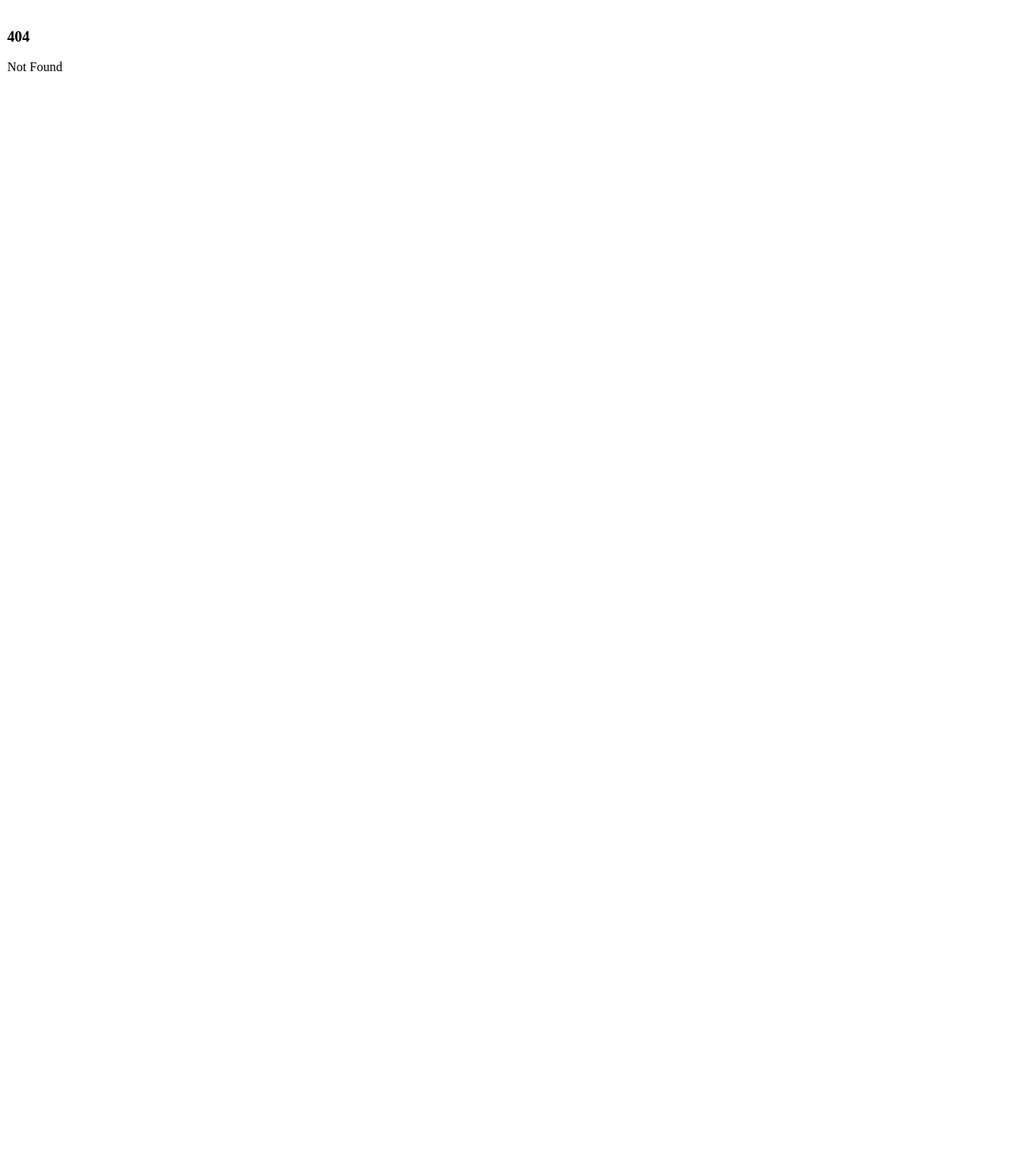
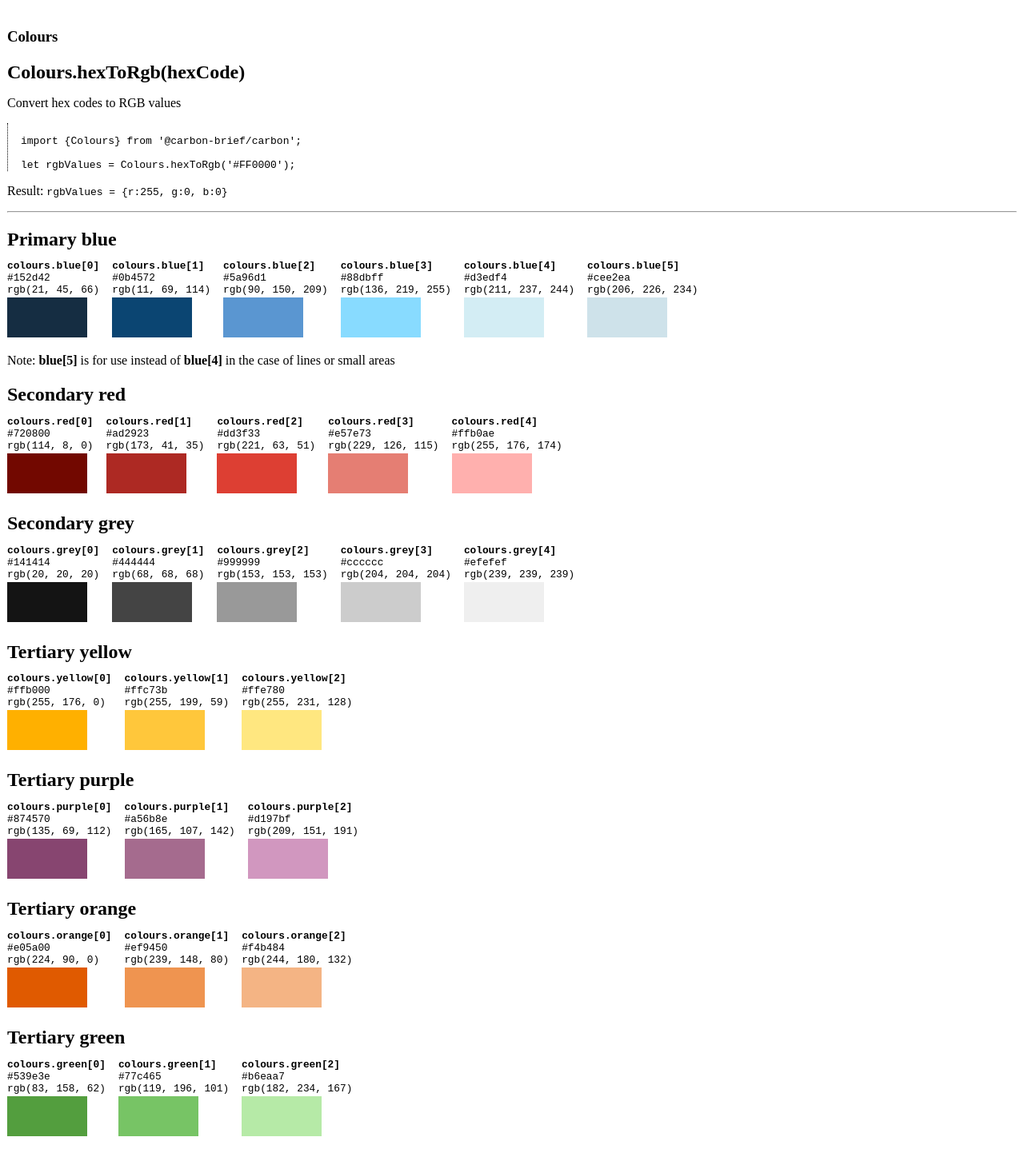
Before and after one commit to carbonbrief/carbon-components, a SvelteKit app: page /Colours in a window 1280 px wide. Before the commit this address had no page. Shown: the part 20-1467 px from the top of the page at 80% size. Before the commit the page ends 800 px from the top, so only its background shows below. Built offline with nearby package versions, Linux system fonts and the light colour scheme.

Commit message:
Update colours (#11)
* add basic swatches

* update colours

* docs

* gender

```diff
--- a/src/lib/BarChart.svelte
+++ b/src/lib/BarChart.svelte
@@ -1,9 +1,11 @@
 <script>
 	import { scaleLinear, scaleTime, line, extent, area } from 'd3';
-	import { categorical } from '$lib/cb-colours.js';
+	import {Colours} from '$lib';
 	import LinearAxes from '$lib/LinearAxes.svelte';
 	import Tooltip from '$lib/Tooltip.svelte';
 	import Key from '$lib/SVGKey.svelte';
+
+	let categorical = Colours.categoricalAreas;
 
 	export let width = 720;
 	export let height = 600;
--- a/src/lib/LineChart.svelte
+++ b/src/lib/LineChart.svelte
@@ -1,9 +1,13 @@
 <script>
 	import { scaleLinear, scaleTime, line, extent, area } from 'd3';
-	import { categorical } from '$lib/cb-colours.js';
+	import * as Colours from '$lib/colours.js';
 	import LinearAxes from '$lib/LinearAxes.svelte';
 	import Tooltip from '$lib/Tooltip.svelte';
 	import Key from '$lib/SVGKey.svelte';
+
+	console.log(Colours);
+
+	const categorical = Colours.categoricalLines;
 
 	export let width = 720;
 	export let height = 600;
--- a/src/lib/LinearAxes.svelte
+++ b/src/lib/LinearAxes.svelte
@@ -1,5 +1,6 @@
 <script>
-	import { darkGrey } from '$lib/cb-colours';
+	import {Colours} from '$lib';
+	let darkGrey = Colours.grey[0];
 
 	export let plotHeight = 500;
 	export let plotWidth = 1000;
--- a/src/lib/cb-colours.js
+++ /dev/null
@@ -1,35 +0,0 @@
-
-
-let blue = ['#152d42','#0b4572','#5a96d1','#88dbff','#d3edf4'];
-let red = ['#720800','#ad2923','#dd3f33','#e57e73','#ffb0ae'];
-let grey = ['#141414','#444444','#999999','#cccccc','#efefef'];
-let yellow = ['#ffb000','#ffc73b','#ffe780'];
-let purple = ['#874570','#a56b8e','#d197bf'];
-let orange = ['#e05a00','#ef9450','#f4b484'];
-let green = ['#539e3e','#77c465','#b6eaa7'];
-
-export let darkGrey = grey[1];
-export let categorical = ['#2F8FCE', '#C7432B', '#A14A7B', '#EFC530', '#DF9239', '#0B4572'];
-
-export let colourRanges = {
-  red, orange, yellow, green, blue, purple, grey
-}
-
-export let mainBlue = blue[0];
-export let highlightRed = red[3];
-
-export let hexToRgb = (hexString)=>{
-  let hex = hexString;
-  // Expand shorthand form (e.g. "03F") to full form (e.g. "0033FF")
-  const shorthandRegex = /^#?([a-f\d])([a-f\d])([a-f\d])$/i;
-  hex = hex.replace(shorthandRegex, function(m, r, g, b) {
-    return r + r + g + g + b + b;
-  });
-
-  const result = /^#?([a-f\d]{2})([a-f\d]{2})([a-f\d]{2})$/i.exec(hex);
-  return result ? {
-    r: parseInt(result[1], 16),
-    g: parseInt(result[2], 16),
-    b: parseInt(result[3], 16)
-  } : null;
-}
--- /dev/null
+++ b/src/lib/colours.js
@@ -0,0 +1,30 @@
+import { interpolateHcl } from "d3";
+
+export const blue = ['#152d42','#0b4572','#5a96d1','#88dbff','#d3edf4','#cee2ea'];
+export const red = ['#720800','#ad2923','#dd3f33','#e57e73','#ffb0ae'];
+export const grey = ['#141414','#444444','#999999','#cccccc','#efefef'];
+export const yellow = ['#ffb000','#ffc73b','#ffe780'];
+export const purple = ['#874570','#a56b8e','#d197bf'];
+export const orange = ['#e05a00','#ef9450','#f4b484'];
+export const green = ['#539e3e','#77c465','#b6eaa7'];
+
+export const categoricalAreas = [blue[1], blue[2], blue[3], blue[4], grey[3], grey[2]];
+export const categoricalLines = [blue[1], blue[2], blue[3], blue[5], grey[2]];
+export const gender = {men:purple[1] ,women:yellow[1]}
+// export const temperatureRamp = ()
+
+export let hexToRgb = (hexString)=>{
+  let hex = hexString;
+  // Expand shorthand form (e.g. "03F") to full form (e.g. "0033FF")
+  const shorthandRegex = /^#?([a-f\d])([a-f\d])([a-f\d])$/i;
+  hex = hex.replace(shorthandRegex, function(match, r, g, b) {
+    return r + r + g + g + b + b;
+  });
+
+  const result = /^#?([a-f\d]{2})([a-f\d]{2})([a-f\d]{2})$/i.exec(hex);
+  return result ? {
+    r: parseInt(result[1], 16),
+    g: parseInt(result[2], 16),
+    b: parseInt(result[3], 16)
+  } : null;
+}
--- a/src/lib/index.js
+++ b/src/lib/index.js
@@ -6,10 +6,12 @@ import Header from './Header.svelte';
 import Footer from './Footer.svelte';
 import LineChart from './LineChart.svelte';
 import Tooltip from './Tooltip.svelte';
+import * as Colours from './colours.js';
 // COMPONENT IMPORTS
 
 // Reexport your entry components here
 export {
+	Colours,
 	ChartFrame,
 	GlobalStyle,
 	Logo,
@@ -17,6 +19,6 @@ export {
 	Header,
 	Footer,
 	LineChart,
-	Tooltip
+	Tooltip,
 	// COMPONENT EXPORTS
 };
--- a/src/routes/+page.svelte
+++ b/src/routes/+page.svelte
@@ -24,6 +24,7 @@
 </ul>
 <h2>Style guide</h2>
 <ul>
+	<li><a href="{base}/Colours">Colours</a></li>
 	<li><a href="{base}/TypeStyles">Type styles</a></li>
 </ul>
 <h2>Usage examples</h2>
--- /dev/null
+++ b/src/routes/Colours/+page.svelte
@@ -0,0 +1,98 @@
+<script>
+  import * as colours from "$lib/colours.js";
+  function hexToRgb(hex) {
+    return Object.values(colours.hexToRgb(hex)).join(', ')
+  }
+</script>
+<h1>Colours</h1>
+<h2>Colours.hexToRgb(hexCode)</h2>
+<p>Convert hex codes to RGB values</p>
+<pre class="js">
+import {'{Colours}'} from '@carbon-brief/carbon';
+
+let rgbValues = Colours.hexToRgb('#FF0000');
+</pre>
+<p>Result: <span class="mono">rgbValues = {`{r:255, g:0, b:0}`}</span></p>
+<hr>
+<h2>Primary blue</h2>
+<div class="swatch-grid">
+  {@render colourArray('blue')}
+</div>
+<p>Note: <strong>blue[5]</strong> is for use instead of <strong>blue[4]</strong> in the case of lines or small areas</p>
+<h2>Secondary red</h2>
+{@render colourArray('red')}
+<h2>Secondary grey</h2>
+{@render colourArray('grey')}
+<h2>Tertiary yellow</h2>
+{@render colourArray('yellow')}
+<h2>Tertiary purple</h2>
+{@render colourArray('purple')}
+<h2>Tertiary orange</h2>
+{@render colourArray('orange')}
+<h2>Tertiary green</h2>
+{@render colourArray('green')}
+<h2>Categorical areas</h2>
+{@render colourArray('categoricalAreas')}
+<h2>Categorical lines</h2>
+{@render colourArray('categoricalLines')}
+<h2>Theme gender</h2>
+{@render colourObject('gender')}
+
+
+{#snippet swatch(colourHex, name)}
+  <div class="swatch">
+    <h3>{name}</h3>
+    <pre>
+{colourHex}
+rgb({hexToRgb(colourHex)})</pre>
+    <svg width={100} height={50}>
+      <rect x={0} y={0} width={100} height={50} fill={colourHex}></rect>
+    </svg>
+  </div>
+{/snippet }
+
+{#snippet colourArray(a)}
+<div class="swatch-grid">
+  {#each colours[a] as hex, i}
+    {@render swatch(hex, `colours.${a}[${i}]`)}
+  {/each}
+</div>
+{/snippet}
+
+{#snippet colourObject(o)}
+<div class="swatch-grid">
+  {#each Object.entries(colours[o]) as [key, hex], i}
+    {@render swatch(hex, `colours.${o}[${key}]`)}
+  {/each}
+</div>
+{/snippet}
+
+<style>
+  .swatch-grid{
+    display: flex;
+    max-width: 100%;
+    overflow-x: auto;
+  }
+  .swatch{
+    margin-right: 1rem;
+  }
+  .swatch h3{
+    font-family: monospace;
+    margin-bottom: 0;
+    font-size: 0.8rem;
+  }
+  .swatch pre{
+    font-size: 0.8rem;
+    margin-bottom: 2px;
+  }
+  h2{
+    margin-bottom: 0rem;
+  }
+  .mono{
+    font-family: monospace;
+  }
+  pre.js{
+    padding-left: 1rem;
+    border-left:1px dotted black
+  }
+</style>
--- a/src/routes/TypeStyles/+page.svelte
+++ b/src/routes/TypeStyles/+page.svelte
@@ -1,3 +1,6 @@
+
+<h1>Site type styles</h1>
+<article class="site-style">
 <h1>Heading 1, PT Sans bold 2.75rem</h1>
 <details>
 	<summary>CSS</summary>
@@ -72,9 +75,10 @@ line-height: 1.5rem;
   color: #666666;
 </pre>
 </details>
+</article>
 
 <style>
-	summary {
+	.site-style summary {
 		font-family: 'PT Sans', sans-serif;
 		font-size: 1rem;
 		display: block;
@@ -82,48 +86,48 @@ line-height: 1.5rem;
 		display: inline-block;
 		cursor: pointer;
 	}
-	h1 {
+	.site-style h1 {
 		font-size: 2.75rem;
 		font-family: 'PT Sans', sans-serif;
 		font-weight: bold;
 	}
-	h2 {
+	.site-style h2 {
 		font-size: 2rem;
 		font-family: 'PT Sans', sans-serif;
 		font-weight: bold;
 	}
 
-	h3 {
+	.site-style h3 {
 		font-size: 1.75rem;
 		font-family: 'PT Sans', sans-serif;
 		font-weight: bold;
 	}
 
-	p {
+	.site-style p {
 		font-size: 1.25rem;
 		font-family: 'PT Serif', sans-serif;
 		line-height: 2.25rem;
 		max-width: 46rem;
 	}
 
-	.chart-title {
+	.site-style .chart-title {
 		font-size: 1.375rem;
 		font-weight: bold;
 		line-height: 1.25rem;
 	}
 
-	.caption {
+	.site-style .caption {
 		font-family: 'PT Sans', sans-serif;
 		font-size: 1rem;
 		line-height: 1.5rem;
 	}
-	.source {
+	.site-style .source {
 		font-family: 'PT Sans', sans-serif;
 		font-size: 0.8rem;
 		color: #666666;
 	}
 
-	pre {
+	.site-style pre {
 		max-width: 46rem;
 		color: #666666;
 		border-inline-start: 1px dotted #666666;
```
